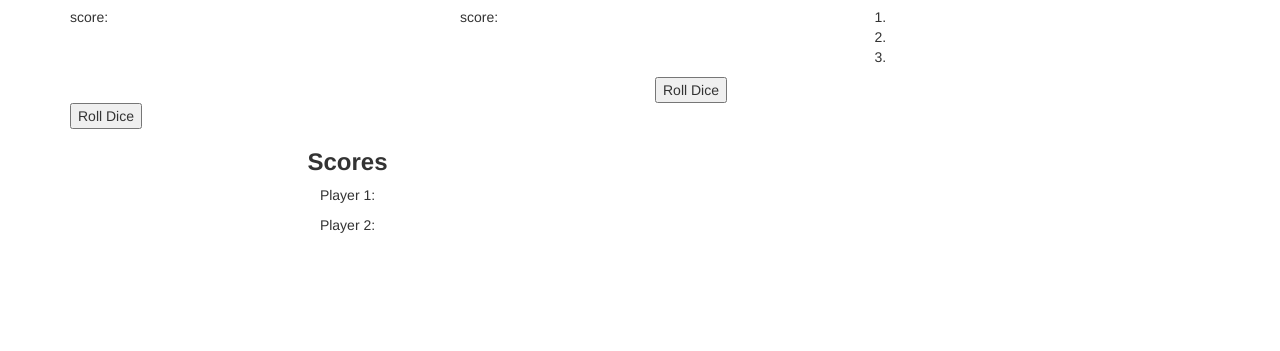
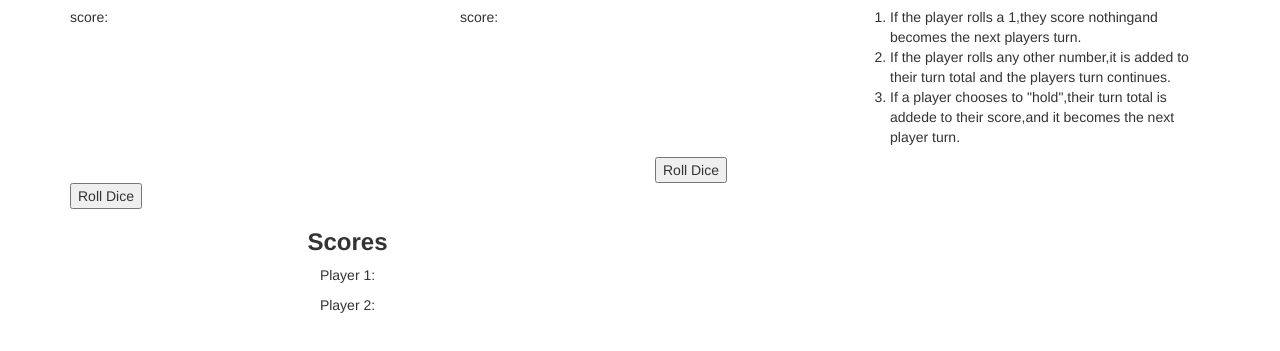
Before and after one commit to Beryle4155/PigDice, a plain HTML site: page index.html in a window 1280 px wide. Shown: the part 303-654 px from the top of the page. Drawn offline with Linux system fonts and the light colour scheme; files whose address does not match are found by name.

Commit message:
added rules

```diff
--- a/index.html
+++ b/index.html
@@ -31,9 +31,9 @@
           <div class="col-md-4">
               <h2>RULES</h2>
               <ol>
-                <li></li>
-                <li></li>
-                <li></li>
+                <li>If the player rolls a 1,they score nothingand becomes the next players turn.</li>
+                <li>If the player rolls any other number,it is added to their turn total and the players turn continues.</li>
+                <li>If a player chooses to "hold",their turn total is addede to their score,and it becomes the next player turn.</li>
               </ol>
           </div>
 
```
